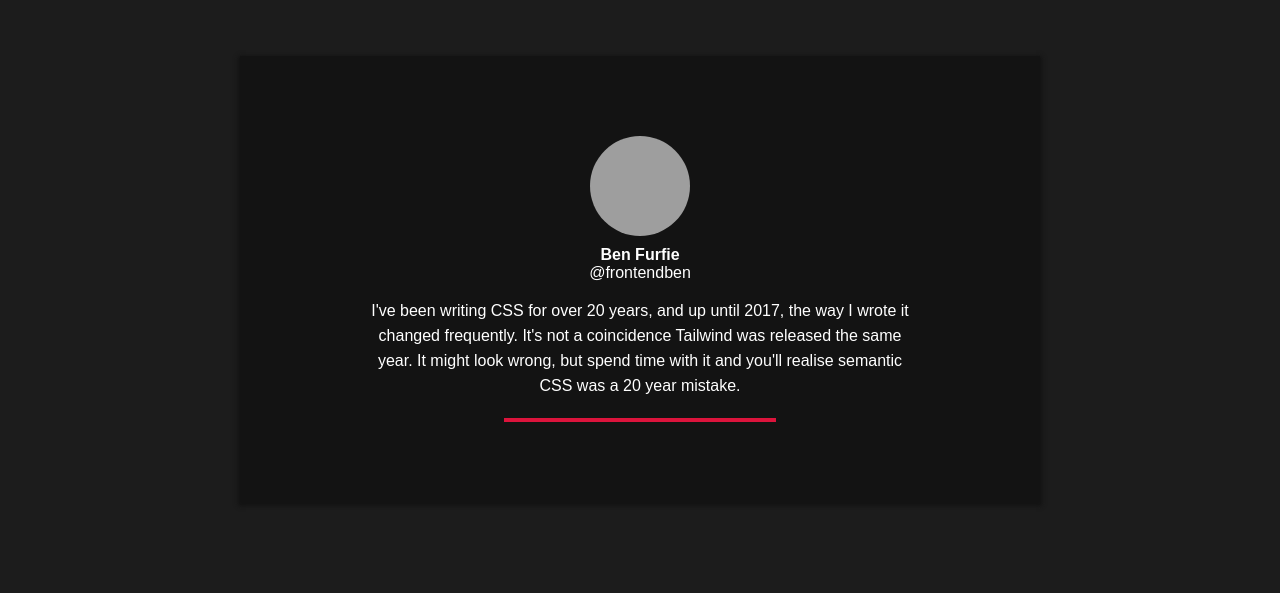
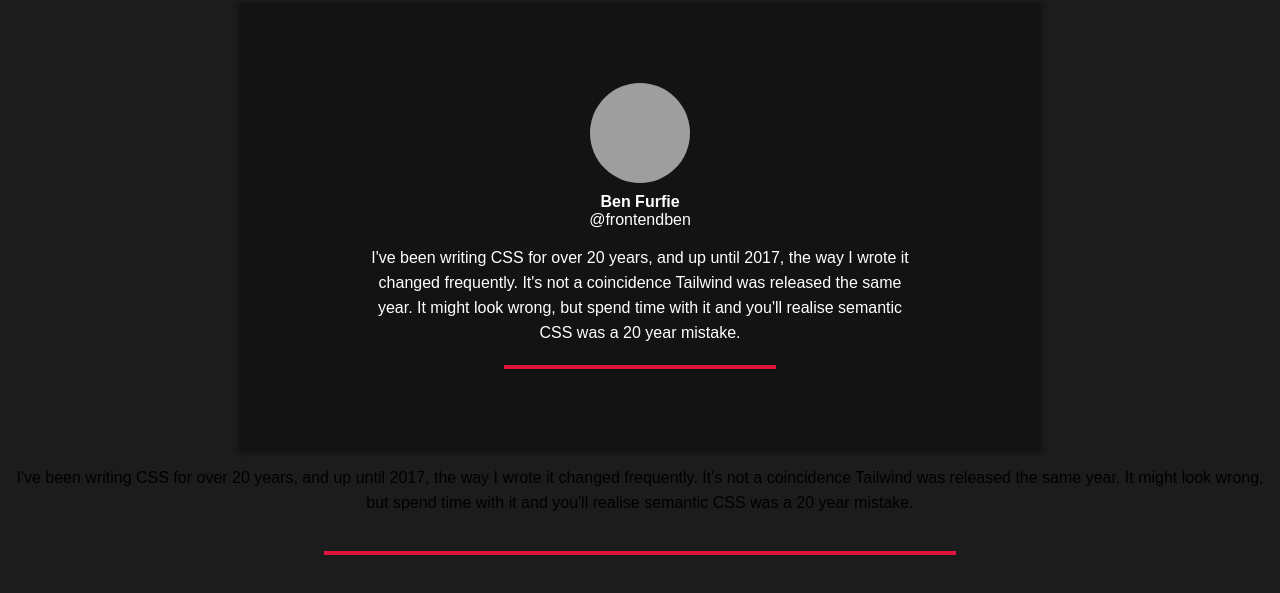
Before and after one commit to duffyjuner/Testimonal-Box-Switcher, a plain HTML site: page Testimonal Box Switcher/index.html in a window 1280 px wide. Shown: the part 129-722 px from the top of the page. Drawn offline with Linux system fonts and the light colour scheme; grey boxes are pictures that could not be loaded.

Commit message:
Update index.html

```diff
--- a/Testimonal Box Switcher/index.html
+++ b/Testimonal Box Switcher/index.html
@@ -26,7 +26,13 @@
       </p>
       <div class="line"></div>
     </div>
-
+   <p class="testimonial">
+        I've been writing CSS for over 20 years, and up until 2017, the way I
+        wrote it changed frequently. It's not a coincidence Tailwind was
+        released the same year. It might look wrong, but spend time with it and
+        you'll realise semantic CSS was a 20 year mistake.
+      </p>
+      <div class="line"></div>
     <script src="app.js"></script>
   </body>
 </html>
```
